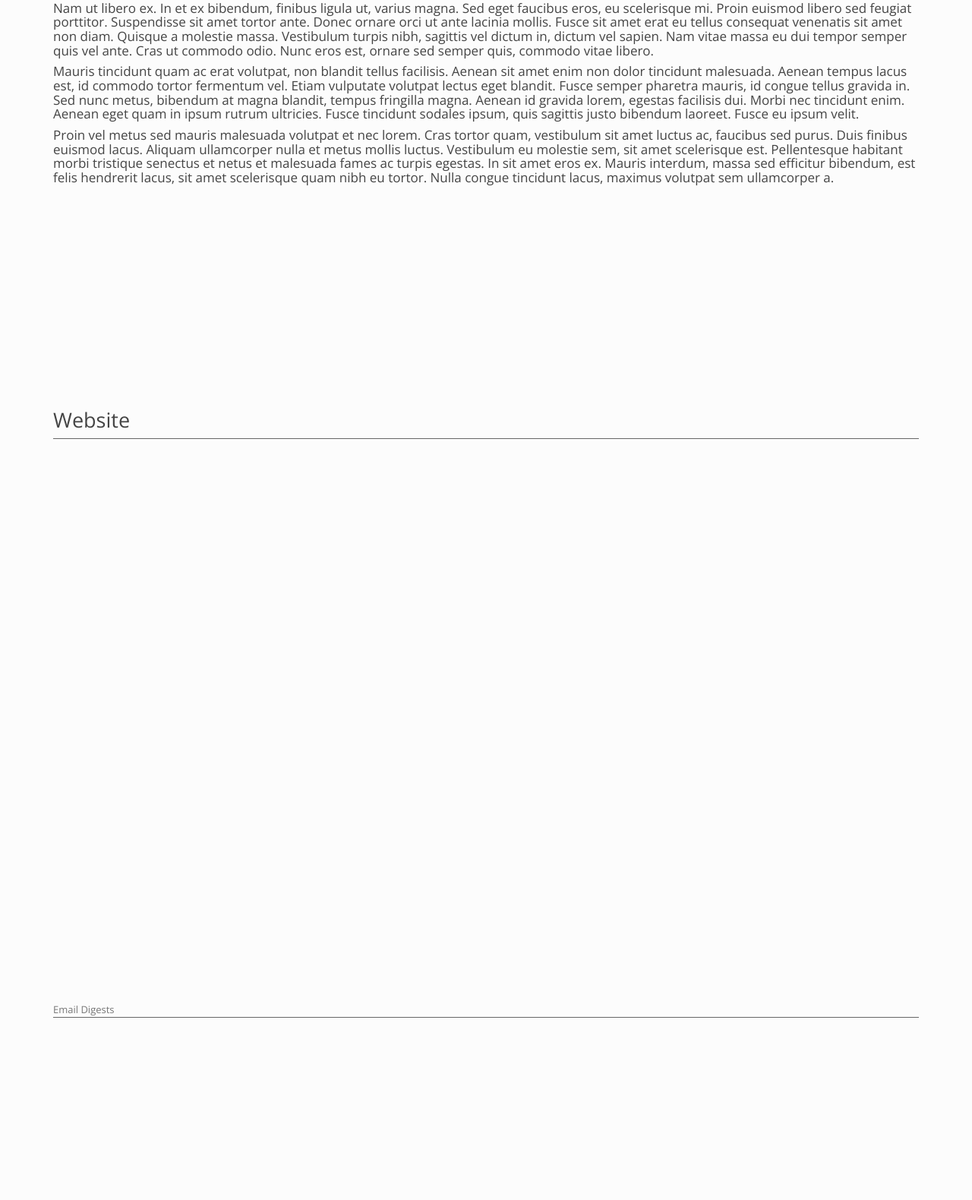
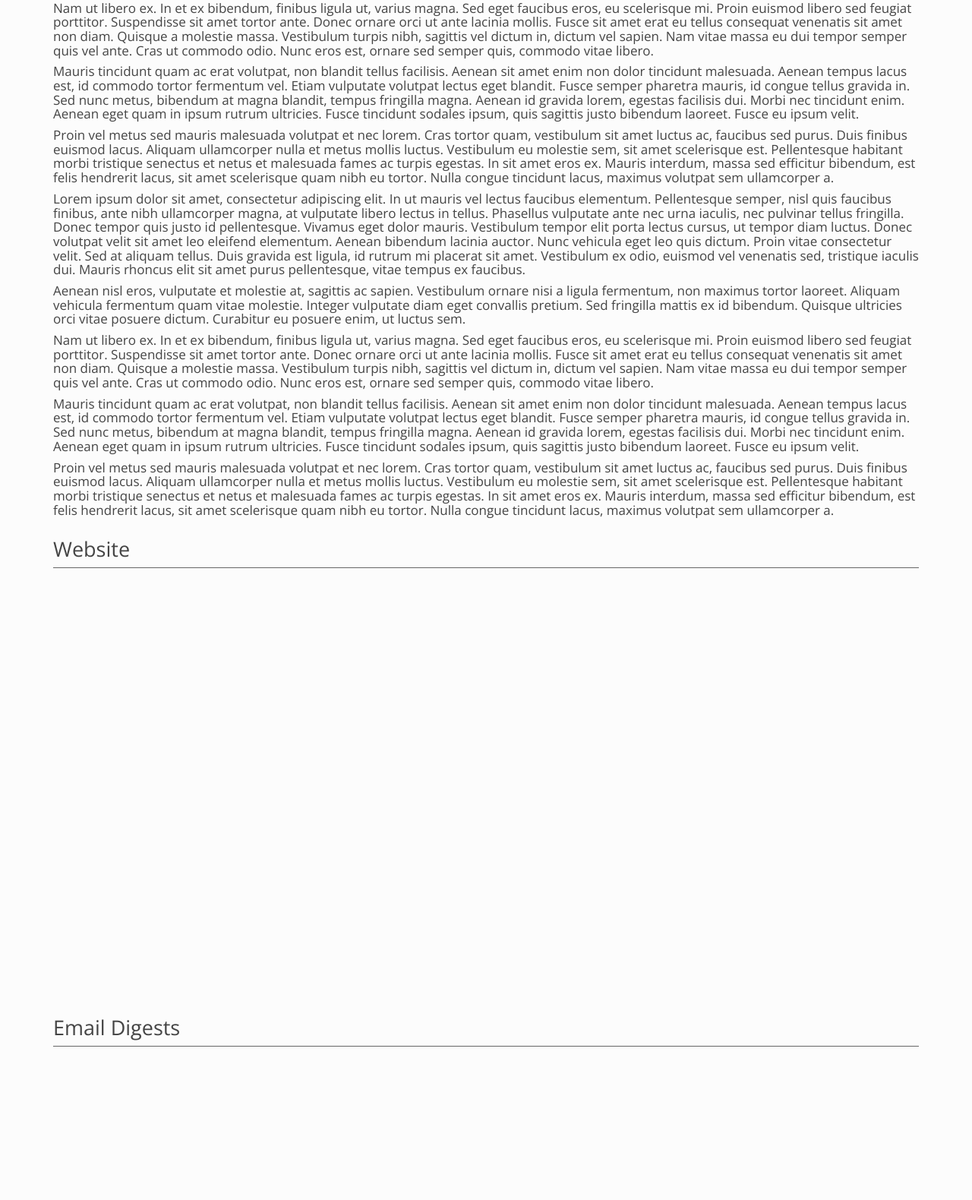
Before and after one commit to tsd-innovation/media-site, a PHP site: page / in a window 1280 px wide. Shown: the part 1950-3530 px from the top of the page at 76% size. Run offline with PHP 8.4, Linux system fonts and the light colour scheme; some libraries are stand-ins or nearby versions.

Commit message:
Extra test code, fixed secion head error

```diff
--- a/index.php
+++ b/index.php
@@ -140,6 +140,15 @@
 <p>Mauris tincidunt quam ac erat volutpat, non blandit tellus facilisis. Aenean sit amet enim non dolor tincidunt malesuada. Aenean tempus lacus est, id commodo tortor fermentum vel. Etiam vulputate volutpat lectus eget blandit. Fusce semper pharetra mauris, id congue tellus gravida in. Sed nunc metus, bibendum at magna blandit, tempus fringilla magna. Aenean id gravida lorem, egestas facilisis dui. Morbi nec tincidunt enim. Aenean eget quam in ipsum rutrum ultricies. Fusce tincidunt sodales ipsum, quis sagittis justo bibendum laoreet. Fusce eu ipsum velit.</p>
 
 <p>Proin vel metus sed mauris malesuada volutpat et nec lorem. Cras tortor quam, vestibulum sit amet luctus ac, faucibus sed purus. Duis finibus euismod lacus. Aliquam ullamcorper nulla et metus mollis luctus. Vestibulum eu molestie sem, sit amet scelerisque est. Pellentesque habitant morbi tristique senectus et netus et malesuada fames ac turpis egestas. In sit amet eros ex. Mauris interdum, massa sed efficitur bibendum, est felis hendrerit lacus, sit amet scelerisque quam nibh eu tortor. Nulla congue tincidunt lacus, maximus volutpat sem ullamcorper a.</p>
+     <p>Lorem ipsum dolor sit amet, consectetur adipiscing elit. In ut mauris vel lectus faucibus elementum. Pellentesque semper, nisl quis faucibus finibus, ante nibh ullamcorper magna, at vulputate libero lectus in tellus. Phasellus vulputate ante nec urna iaculis, nec pulvinar tellus fringilla. Donec tempor quis justo id pellentesque. Vivamus eget dolor mauris. Vestibulum tempor elit porta lectus cursus, ut tempor diam luctus. Donec volutpat velit sit amet leo eleifend elementum. Aenean bibendum lacinia auctor. Nunc vehicula eget leo quis dictum. Proin vitae consectetur velit. Sed at aliquam tellus. Duis gravida est ligula, id rutrum mi placerat sit amet. Vestibulum ex odio, euismod vel venenatis sed, tristique iaculis dui. Mauris rhoncus elit sit amet purus pellentesque, vitae tempus ex faucibus.</p>
+
+<p>Aenean nisl eros, vulputate et molestie at, sagittis ac sapien. Vestibulum ornare nisi a ligula fermentum, non maximus tortor laoreet. Aliquam vehicula fermentum quam vitae molestie. Integer vulputate diam eget convallis pretium. Sed fringilla mattis ex id bibendum. Quisque ultricies orci vitae posuere dictum. Curabitur eu posuere enim, ut luctus sem.</p>
+
+<p>Nam ut libero ex. In et ex bibendum, finibus ligula ut, varius magna. Sed eget faucibus eros, eu scelerisque mi. Proin euismod libero sed feugiat porttitor. Suspendisse sit amet tortor ante. Donec ornare orci ut ante lacinia mollis. Fusce sit amet erat eu tellus consequat venenatis sit amet non diam. Quisque a molestie massa. Vestibulum turpis nibh, sagittis vel dictum in, dictum vel sapien. Nam vitae massa eu dui tempor semper quis vel ante. Cras ut commodo odio. Nunc eros est, ornare sed semper quis, commodo vitae libero.</p>
+
+<p>Mauris tincidunt quam ac erat volutpat, non blandit tellus facilisis. Aenean sit amet enim non dolor tincidunt malesuada. Aenean tempus lacus est, id commodo tortor fermentum vel. Etiam vulputate volutpat lectus eget blandit. Fusce semper pharetra mauris, id congue tellus gravida in. Sed nunc metus, bibendum at magna blandit, tempus fringilla magna. Aenean id gravida lorem, egestas facilisis dui. Morbi nec tincidunt enim. Aenean eget quam in ipsum rutrum ultricies. Fusce tincidunt sodales ipsum, quis sagittis justo bibendum laoreet. Fusce eu ipsum velit.</p>
+
+<p>Proin vel metus sed mauris malesuada volutpat et nec lorem. Cras tortor quam, vestibulum sit amet luctus ac, faucibus sed purus. Duis finibus euismod lacus. Aliquam ullamcorper nulla et metus mollis luctus. Vestibulum eu molestie sem, sit amet scelerisque est. Pellentesque habitant morbi tristique senectus et netus et malesuada fames ac turpis egestas. In sit amet eros ex. Mauris interdum, massa sed efficitur bibendum, est felis hendrerit lacus, sit amet scelerisque quam nibh eu tortor. Nulla congue tincidunt lacus, maximus volutpat sem ullamcorper a.</p>
                     </h4>
                 </div>
             </div>
@@ -158,7 +167,7 @@
     	<div class="container">
         	<div class="row">
             	<div class="col-md-12">
-                	<div class="section-title">Email Digests</div>
+                	<div class="section-title"><h2>Email Digests</h2></div>
                 </div>
             </div>
         </div>
@@ -167,7 +176,7 @@
     	<div class="container">
         	<div class="row">
             	<div class="col-md-12">
-                	<div class="section-title"><h2>Email Digests</h2></div>
+                	<div class="section-title"><h2>Magazine</h2></div>
                 </div>
             </div>
         </div>
```
